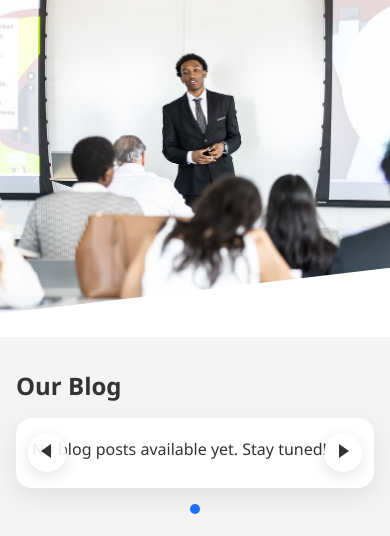
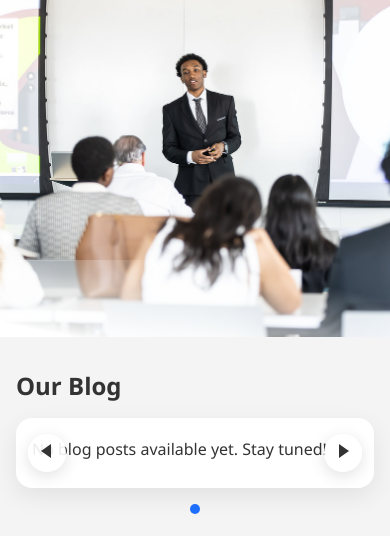
Before and after one commit to jcoffer921/reroute, a Django app: page / in a window 390 px wide. Shown: the part 2124-2660 px from the top of the page. Run offline with Django 5.2, Linux system fonts and the light colour scheme; data comes from the database, SQL or seed files in the repository; data that the repository does not hold is empty; parts of the project's set-up code (start-up, migrations or seed data) failed here and were passed over.

Commit message:
Vision adjustments

```diff
--- a/main/static/css/home.css
+++ b/main/static/css/home.css
@@ -128,7 +128,7 @@
 }
 
 .vision-left {
-  background: #ffffff; /* solid, clean text background */
+  background: var(--vision-bg, #ffffff); /* solid, themeable text background */
   color: #0f172a;
   padding: 2.5rem;
   position: relative;
@@ -144,9 +144,12 @@
   position: absolute;
   top: 0; right: 0;
   height: 100%;
-  width: 20vw;              /* responsive width for the diagonal extension */
-  background: #ffffff;      /* same as left background */
-  clip-path: polygon(0 0, 100% 0, 0 100%);
+  width: 22vw;              /* width of the blending area */
+  background: linear-gradient(
+    to bottom left,
+    var(--vision-bg, #ffffff) 20%,
+    rgba(255,255,255,0) 80%
+  );
   pointer-events: none;
 }
 
@@ -174,8 +177,12 @@
     content: '';
     position: absolute;
     left: 0; right: 0; bottom: -1px;
-    height: 18vw;
-    background: #ffffff;
-    clip-path: polygon(0 65%, 100% 0, 100% 100%, 0% 100%);
+    height: 20vw;
+    background: linear-gradient(
+      to bottom left,
+      rgba(255,255,255,0) 25%,
+      var(--vision-bg, #ffffff) 90%
+    );
+    pointer-events: none;
   }
 }
--- a/main/templates/main/home.html
+++ b/main/templates/main/home.html
@@ -40,7 +40,7 @@
 
 <section id="vision" class="vision-split">
   <div class="vision-inner">
-    <div class="vision-left">
+    <div class="vision-left" style="--vision-bg: var(--neutral-gray);">
       <h2>Our Vision</h2>
       <p>At ReRoute, our vision is to break down the stigma surrounding men and women navigating the reentry process. We are building a community that embraces second chances, a space where individuals once shut out by society are supported, not judged.</p>
       <p>ReRoute exists to rebuild trust, restore dignity, and reshape how we view justice-involved individuals. We believe it takes a village not only to raise a child, but to uplift our mothers, fathers, siblings, and neighbors who deserve another shot at life.</p>
```
